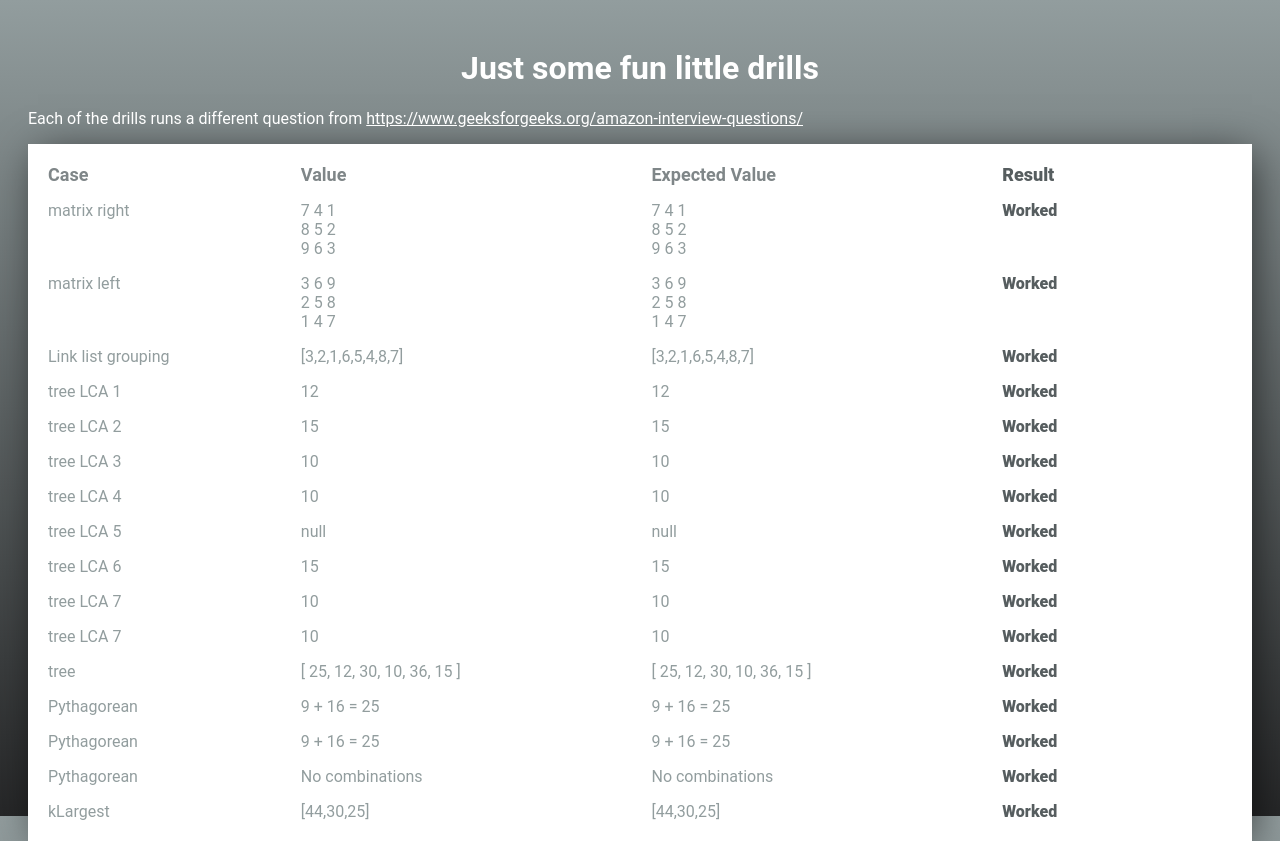
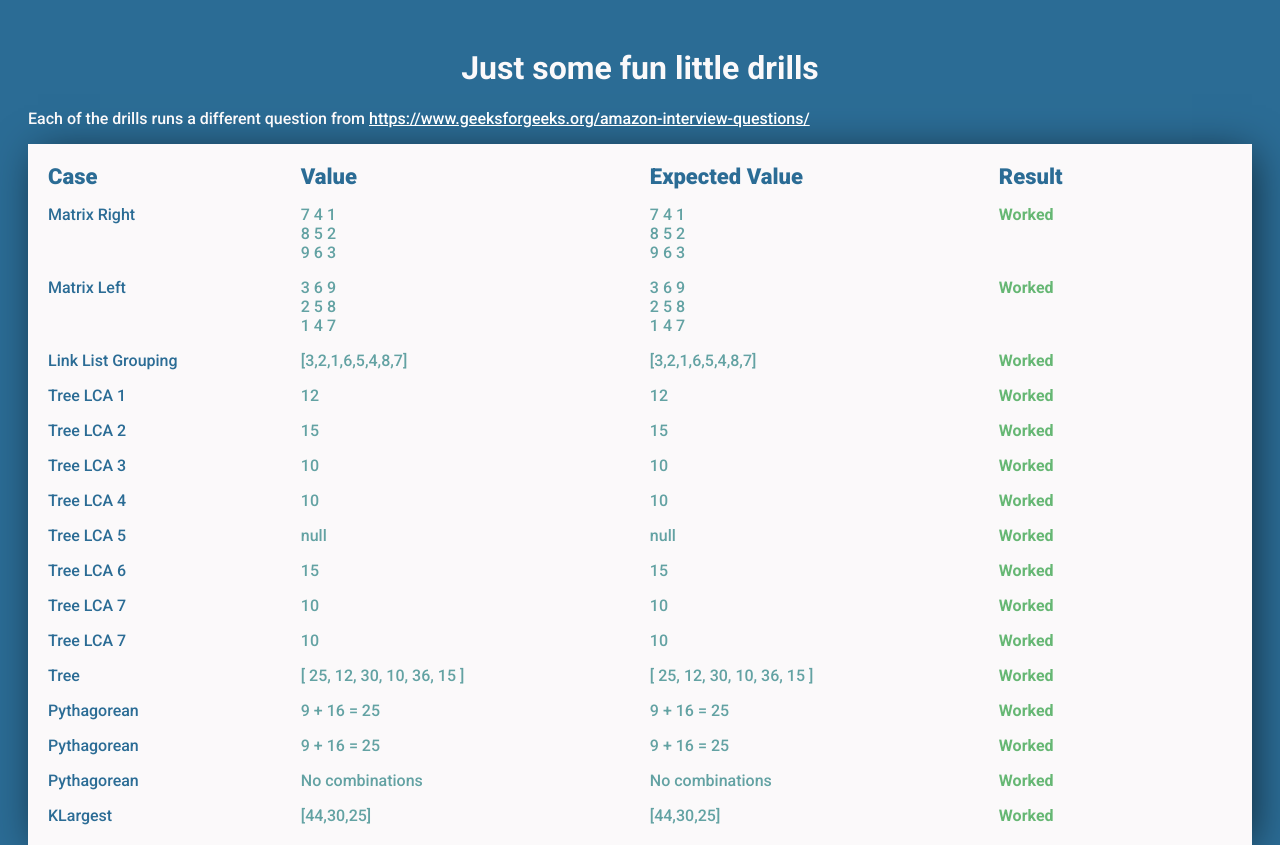
Before and after one commit to Wombat42/PracticeStructure, a React (Create React App) app: page / in a window 1280 px wide. Built offline with nearby package versions, Linux system fonts and the light colour scheme.

Commit message:
switched everything to styled-components

```diff
--- a/package.json
+++ b/package.json
@@ -5,10 +5,10 @@
   "keywords": [],
   "main": "src/index.js",
   "dependencies": {
-    "classnames": "2.2.6",
     "react": "16.12.0",
     "react-dom": "16.12.0",
-    "react-scripts": "3.0.1"
+    "react-scripts": "3.0.1",
+    "styled-components": "5.1.0"
   },
   "devDependencies": {
     "typescript": "3.8.3"
--- a/public/index.html
+++ b/public/index.html
@@ -1,16 +1,22 @@
 <!DOCTYPE html>
 <html lang="en">
-
   <head>
-	<meta charset="utf-8">
-	<meta name="viewport" content="width=device-width, initial-scale=1, shrink-to-fit=no">
-	<meta name="theme-color" content="#000000">
+    <meta charset="utf-8" />
+    <meta
+      name="viewport"
+      content="width=device-width, initial-scale=1, shrink-to-fit=no"
+    />
+    <meta name="theme-color" content="#000000" />
     <!--
       manifest.json provides metadata used when your web app is added to the
       homescreen on Android. See https://developers.google.com/web/fundamentals/engage-and-retain/web-app-manifest/
     -->
-	<link rel="manifest" href="%PUBLIC_URL%/manifest.json">
-	<link rel="shortcut icon" href="%PUBLIC_URL%/favicon.ico">
+    <link rel="manifest" href="%PUBLIC_URL%/manifest.json" />
+    <link rel="shortcut icon" href="%PUBLIC_URL%/favicon.ico" />
+    <link
+      href="https://fonts.googleapis.com/css2?family=Roboto:wght@500;700;900&display=swap"
+      rel="stylesheet"
+    />
     <!--
       Notice the use of %PUBLIC_URL% in the tags above.
       It will be replaced with the URL of the `public` folder during the build.
@@ -39,5 +45,4 @@
       To create a production bundle, use `npm run build` or `yarn build`.
     -->
   </body>
-
 </html>
--- a/sandbox.config.json
+++ b/sandbox.config.json
@@ -1,5 +1,5 @@
 {
   "infiniteLoopProtection": true,
-  "hardReloadOnChange": true,
+  "hardReloadOnChange": false,
   "view": "browser"
 }
--- a/src/App.js
+++ b/src/App.js
@@ -1,6 +1,7 @@
 import React from "react";
 import "./styles.scss";
-import Try from "./components/try";
+import { Heading } from "./components/try";
+import styled, { ThemeProvider } from "styled-components";
 import KLargest from "./drills/klargest";
 import Pythagorean from "./drills/pythagorean";
 import BinaryTreeDLL from "./drills/binarytreetodll";
@@ -8,9 +9,49 @@ import BinaryTreeLCA from "./drills/binarytreeLCA";
 import LinkListGroup from "./drills/linkedlistgroup";
 import RotateMatrix from "./drills/rotatematrix";
 
+const theme = {
+  font: {
+    fontFamily: "Roboto"
+  },
+  pallete: {
+    primary: "#63a2a3",
+    info: "#2b6c95",
+    success: "#66b774",
+    warning: "#e3a63c",
+    error: "#f44336",
+    background: "#fbf9fa",
+    constrastText: "#fbf9fa"
+  }
+};
+
+const AppContainer = styled.div`
+  color: ${props => props.theme.pallete.constrastText};
+  font-family: ${props => props.theme.font.fontFamily};
+  padding-top: 20px;
+  text-align: center;
+  margin: 0px 20px 0 20px;
+  a {
+    color: white;
+  }
+  p {
+    text-align: left;
+  }
+`;
+
+const Tests = styled.div`
+  background-color: ${props => props.theme.pallete.background};
+  text-align: left;
+  display: grid;
+  grid-template-columns: 20% auto auto auto;
+  grid-gap: 1rem;
+  padding: 20px;
+  box-shadow: 5px 5px 40px -5px rgba(0, 0, 0, 0.65);
+`;
+
 export default function App() {
   return (
-    <div className="App">
+    <ThemeProvider theme={theme}>
+      <AppContainer>
         <h1>Just some fun little drills</h1>
         <p>
           Each of the drills runs a different question from{" "}
@@ -18,12 +59,12 @@ export default function App() {
             https://www.geeksforgeeks.org/amazon-interview-questions/
           </a>
         </p>
-      <div className="tests">
-        <Try
+        <Tests>
+          <Heading
             label="Case"
             value="Value"
             expectedValue="Expected Value"
-          heading
+            result="Result"
           />
           <RotateMatrix />
           <LinkListGroup />
@@ -31,7 +72,8 @@ export default function App() {
           <BinaryTreeDLL />
           <Pythagorean />
           <KLargest />
-      </div>
-    </div>
+        </Tests>
+      </AppContainer>
+    </ThemeProvider>
   );
 }
--- a/src/components/try/index.jsx
+++ b/src/components/try/index.jsx
@@ -1,35 +1,50 @@
 import React from "react";
-import classNames from "classnames";
+import styled from "styled-components";
+
+const Cell = styled.div`
+  justify-self: start;
+  white-space: ${props => (props.pre ? "pre" : "inherit")};
+  color: ${props => props.theme.pallete.primary};
+`;
+
+const TestLabel = styled(Cell)`
+  text-transform: capitalize;
+  color: ${props => props.theme.pallete.info};
+`;
+
+const HeadingCell = styled(TestLabel)`
+  font-size: 22px;
+  font-weight: 900;
+  color: ${props => props.theme.pallete.primary.dark};
+`;
+
+const Result = styled(Cell)`
+  font-weight: 700;
+  color: ${props =>
+    props.success ? props.theme.pallete.success : props.theme.pallete.error};
+`;
+
+export function Heading(props) {
+  const { label, value, expectedValue, result } = props;
+  return (
+    <>
+      <HeadingCell>{label}</HeadingCell>
+      <HeadingCell>{value}</HeadingCell>
+      <HeadingCell>{expectedValue}</HeadingCell>
+      <HeadingCell>{result}</HeadingCell>
+    </>
+  );
+}
 
 export default function Try(props) {
-  const { label, value, expectedValue, heading, pre } = props;
+  const { label, value, expectedValue, pre } = props;
   const success = value === expectedValue;
   return (
     <>
-      <div className={classNames("label", { heading: heading })}>{label}</div>
-      <div
-        className={classNames("value", { heading: heading, preformatted: pre })}
-      >
-        {value}
-      </div>
-      <div
-        className={classNames("expectedValue", {
-          heading: heading,
-          preformatted: pre
-        })}
-      >
-        {expectedValue}
-      </div>
-      <div
-        className={classNames(
-          "result",
-          { heading: heading },
-          { success: success },
-          { failed: !success && !heading }
-        )}
-      >
-        {heading ? "Result" : success ? "Worked" : "Failed"}
-      </div>
+      <TestLabel>{label}</TestLabel>
+      <Cell pre={pre}>{value}</Cell>
+      <Cell pre={pre}>{expectedValue}</Cell>
+      <Result success={success}>{success ? "Worked" : "Failed"}</Result>
     </>
   );
 }
--- a/src/styles.scss
+++ b/src/styles.scss
@@ -1,57 +1,5 @@
 body {
   height: 100vh;
-  background: linear-gradient(180deg, rgba(146,157,158,1) 0%, rgba(146,157,158,1) 0%, rgba(38,39,40,1) 100%);
+  background-color: #2b6c95;
+  //background: linear-gradient(180deg, rgba(146,157,158,1) 0%, rgba(146,157,158,1) 0%, rgba(38,39,40,1) 100%);
 }
-.App {
-  padding-top: 20px;
-  font-family: "Roboto";
-  text-align: center;
-  margin: 0px 20px 0 20px;
-  color: white;
-
-  a {
-    color: white;
-  }
-
-  p {
-    text-align: left;
-  }
-
-  .tests {
-    color: #929D9E;
-    background-color: white;
-    text-align: left;
-    display: grid;
-    grid-template-columns: 20% auto  auto auto;
-    grid-gap: 1rem;
-    padding: 20px;
-    box-shadow: 5px 5px 40px -5px rgba(0,0,0,0.65);
-
-    .heading {
-      font-size: 18px;
-      font-weight: bold;
-      color: #7F8688;
-    }
-    .label, .value, .expectedValue, .result {
-      justify-self: start;
-    }
-    .label {
-      text-transform: 'capitalize';
-    }
-
-    .result {
-      font-weight: 900;
-      color: rgb(86, 93, 95);
-    }
-    .success {
-    }
-    .failed {
-      color: tomato;
-    }
-
-    .preformatted {
-      white-space: pre;
-    }
-}
-
-}
```
Lines whose indentation alone changed are shown as unchanged.
